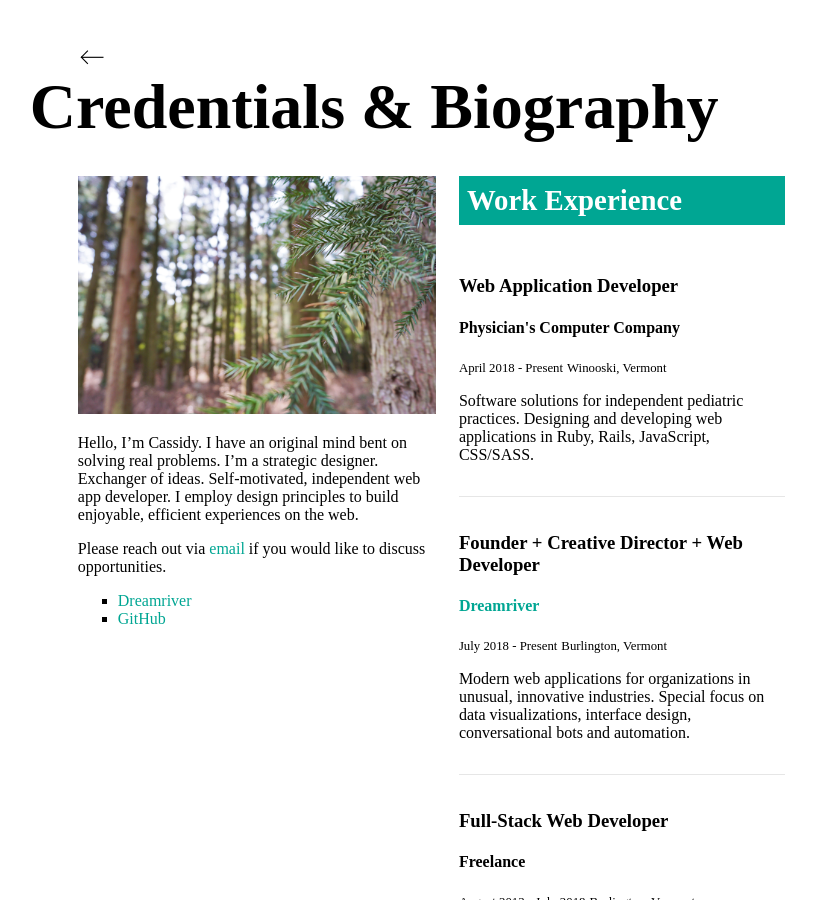
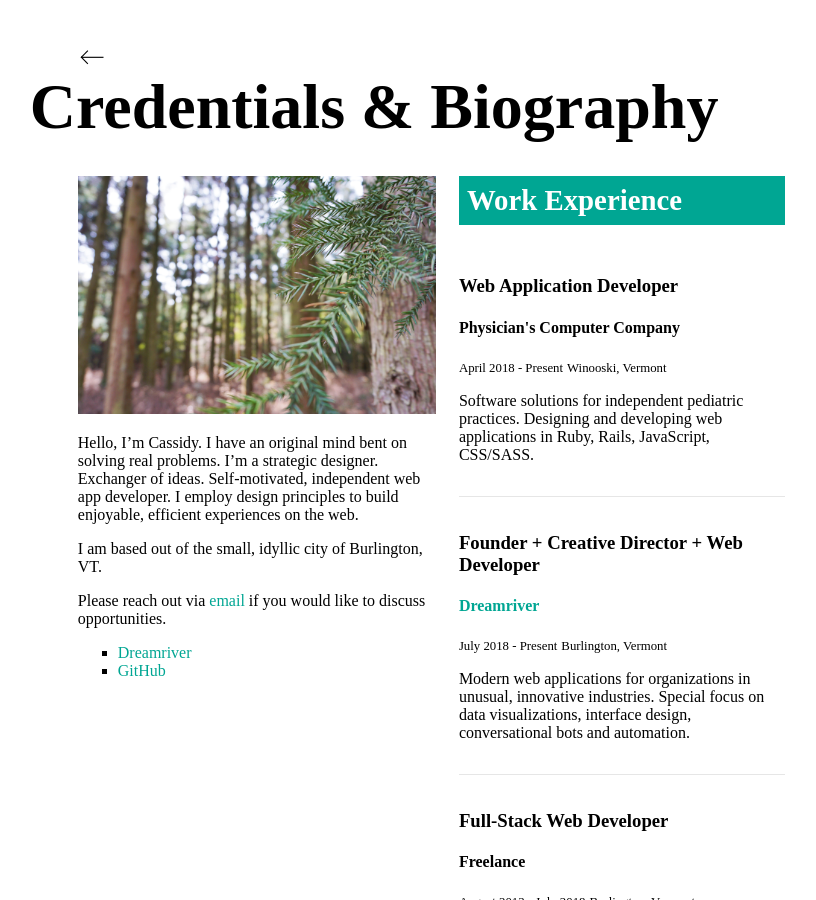
Before and after one commit to cssidy/personal-site, a Jekyll site: the page built from credentials.html, in a window 1280 px wide and 900 px high. Shown: the whole window, without its empty margins (223-1039 px from the left). Built offline with Jekyll 4.4.1, drawn with Linux system fonts in a browser that asks for light colours; some web fonts are replaced.

Commit message:
Update credentials.html

```diff
--- a/credentials.html
+++ b/credentials.html
@@ -8,9 +8,13 @@ layout: layout
   <div class="credentials-grid">
       <div class="credentials-col">
           <img src="/assets/images/1.jpg">
-        <p>Hello, I’m Cassidy. I have an original mind bent on solving real problems. I’m a strategic designer.
-          Exchanger of ideas. Self-motivated, independent web app developer. I employ design principles to build
-          enjoyable, efficient experiences on the web.</p>
+        <p>Hello, I’m Cassidy. I have an original mind bent on
+          solving real problems. I’m a strategic designer. Exchanger of ideas. Self-motivated, independent web app
+          developer. I employ design principles to build enjoyable, efficient experiences on the web.</p>
+
+
+        <p>I am based out of the small, idyllic city of Burlington, VT.
+        </p>
 
         <p>Please reach out via <a href="mailto:cassidy@cassidybrooke.net">email</a> if you would like to discuss
           opportunities.</p>
```
